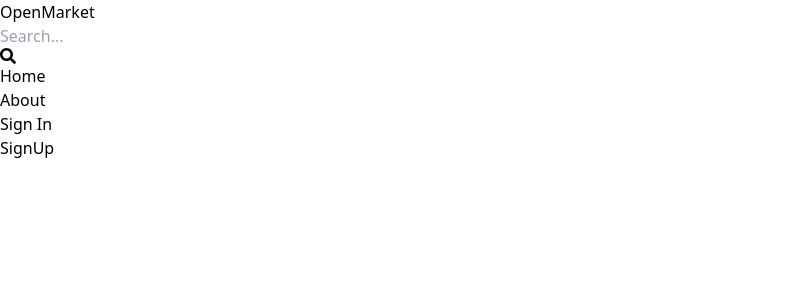
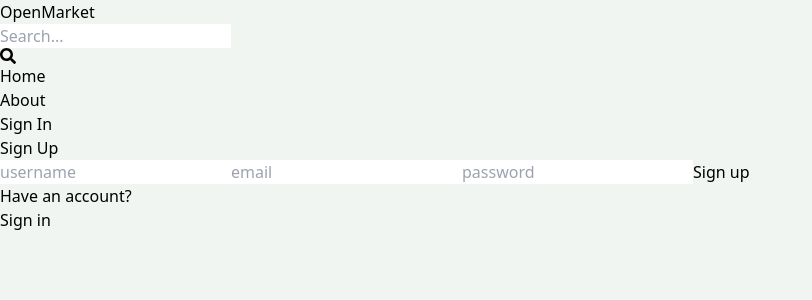
Before and after one commit to Lanrey12/business-project, a React (Vite) app in the folder client/: page /signup in a window 1280 px wide. Shown: the top 300 px of the page, without its empty margins (0-812 px from the left). Built offline with nearby package versions, Linux system fonts and the light colour scheme.

Commit message:
add proxy and signup functionality

```diff
--- a/client/src/index.css
+++ b/client/src/index.css
@@ -1,3 +1,7 @@
 @tailwind base;
 @tailwind components;
 @tailwind utilities;
+
+body {
+    background-color: rgb(241, 245, 241);
+}
--- a/client/src/pages/authentication/SignUp.jsx
+++ b/client/src/pages/authentication/SignUp.jsx
@@ -1,7 +1,85 @@
-import React from 'react'
+import { useState } from "react";
+import { Link, useNavigate } from "react-router-dom";
 
 export default function SignUp() {
+  const [formData, setFormData] = useState({});
+  const [error, setError] = useState(null);
+  const [isLoading, setIsLoading] = useState(false);
+  const navigate = useNavigate()
+
+  const handleChange = (e) => {
+    setFormData({
+      ...formData,
+      [e.target.id]: e.target.value,
+    });
+  };
+
+  const handleSubmit = async (e) => {
+    e.preventDefault();
+    try {
+      setIsLoading(true);
+      const response = await fetch("/api/auth/signup", {
+        method: "POST",
+        headers: {
+          "Content-Type": "application/json",
+        },
+        body: JSON.stringify(formData),
+      });
+      const data = await response.json();
+      if (data.success === false) {
+        setError(data.message);
+        setIsLoading(false);
+        return;
+      }
+      setIsLoading(false);
+      setError(null)
+      navigate("/login")
+      console.log(data);
+    } catch (error) {
+      setIsLoading(false);
+      setError(error.message);
+    }
+  };
+
   return (
-    <div>SignUp</div>
-  )
+    <div className="p-3 max-w-lg mx-auto">
+      <h1 className="text-3xl text-center font-semibold my-7">Sign Up</h1>
+      <form onSubmit={handleSubmit} className="flex flex-col gap-4">
+        <input
+          type="text"
+          placeholder="username"
+          className="border p-3 rounded-lg"
+          id="username"
+          onChange={handleChange}
+        />
+        <input
+          type="email"
+          placeholder="email"
+          className="border p-3 rounded-lg"
+          id="email"
+          onChange={handleChange}
+        />
+        <input
+          type="password"
+          placeholder="password"
+          className="border p-3 rounded-lg"
+          id="password"
+          onChange={handleChange}
+        />
+        <button
+          disabled={isLoading}
+          className="bg-slate-700 text-white p-3 rounded-lg uppercase hover:opacity-95 disabled:opacity-80"
+        >
+          {isLoading ? "Loading..." : "Sign up"}
+        </button>
+      </form>
+      <div className="flex gap-2 mt-5">
+        <p>Have an account?</p>
+        <Link to={"/login"}>
+          <span className="text-blue-700">Sign in</span>
+        </Link>
+      </div>
+      {error && <p className="text-red-500 mt-5">{error}</p>}
+    </div>
+  );
 }
--- a/client/vite.config.js
+++ b/client/vite.config.js
@@ -1,7 +1,15 @@
-import { defineConfig } from 'vite'
-import react from '@vitejs/plugin-react-swc'
+import { defineConfig } from "vite";
+import react from "@vitejs/plugin-react-swc";
 
 // https://vitejs.dev/config/
 export default defineConfig({
+  server: {
+    proxy: {
+      "/api": {
+        target: "http://localhost:3000",
+        secure: false,
+      },
+    },
+  },
   plugins: [react()],
-})
+});
```
Also changed, not shown: 1 other file (tests, documents, lock files or other folders).
